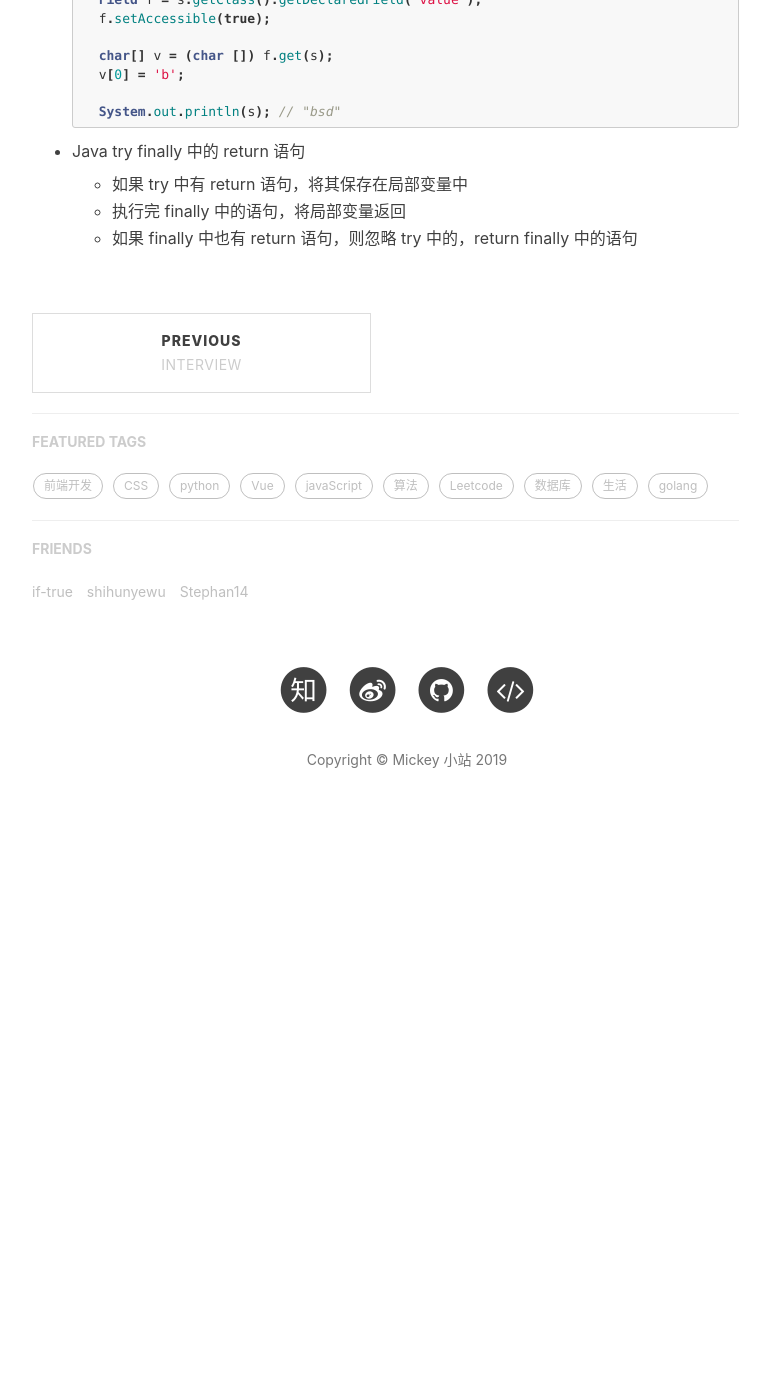
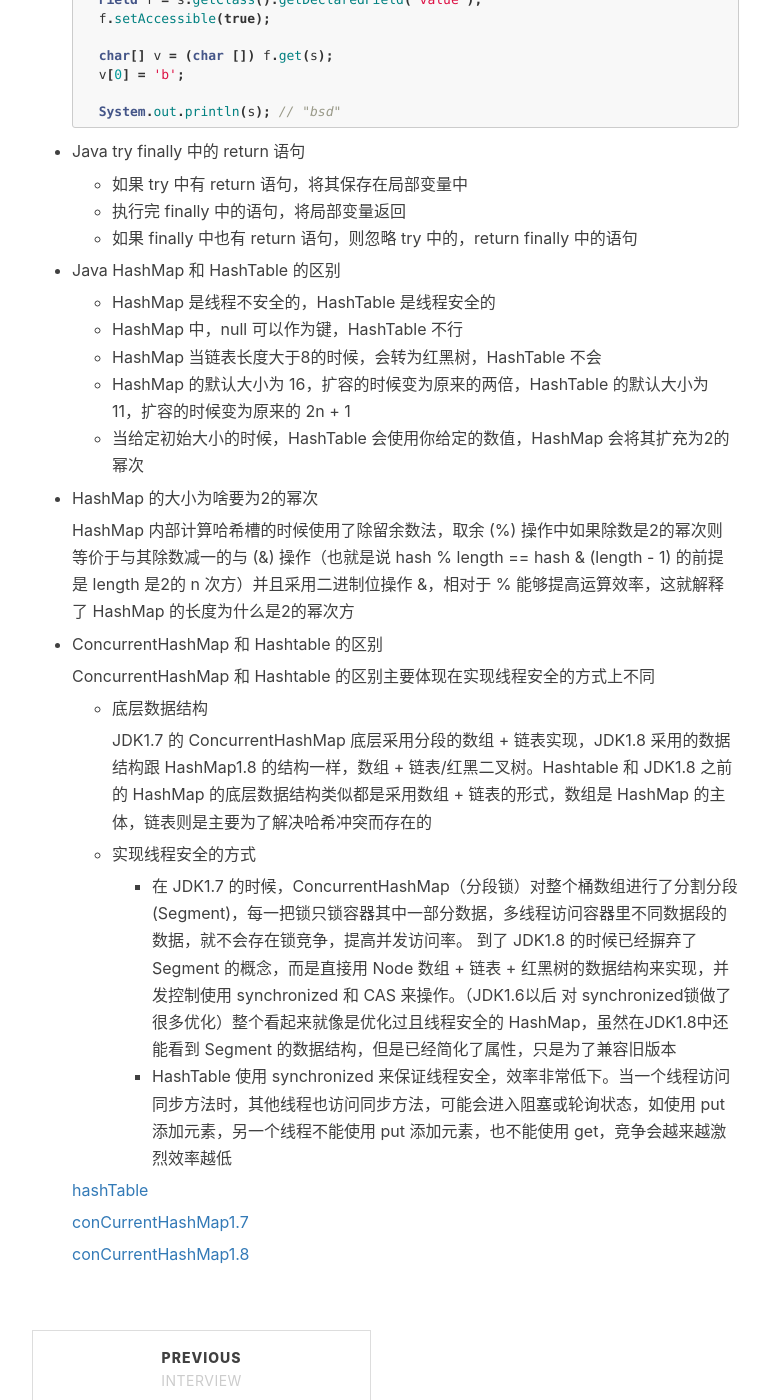
Before and after one commit to mickey0524/mickey0524.github.io, a Jekyll site: the page built from _posts/2019-03-21-begin-java.md, in a window 1280 px wide and 1400 px high, scrolled down 8584 px. Shown: the whole window, without its empty margins (233-1003 px from the left). Built offline with Jekyll 4.4.1, drawn with Linux system fonts in a browser that asks for light colours; nearby versions of some CDN libraries; comment, search, counter and statistics services are not loaded; before the commit the page ends 9420 px from its top, so only the background shows below that.

Commit message:
feat(java): update java

```diff
--- a/_posts/2019-03-21-begin-java.md
+++ b/_posts/2019-03-21-begin-java.md
@@ -457,3 +457,34 @@ tags:
 	* 如果 try 中有 return 语句，将其保存在局部变量中
 	* 执行完 finally 中的语句，将局部变量返回
 	* 如果 finally 中也有 return 语句，则忽略 try 中的，return finally 中的语句
+
+* Java HashMap 和 HashTable 的区别
+
+	* HashMap 是线程不安全的，HashTable 是线程安全的
+	* HashMap 中，null 可以作为键，HashTable 不行
+	* HashMap 当链表长度大于8的时候，会转为红黑树，HashTable 不会
+	* HashMap 的默认大小为 16，扩容的时候变为原来的两倍，HashTable 的默认大小为 11，扩容的时候变为原来的 2n + 1
+	* 当给定初始大小的时候，HashTable 会使用你给定的数值，HashMap 会将其扩充为2的幂次
+
+* HashMap 的大小为啥要为2的幂次
+
+	HashMap 内部计算哈希槽的时候使用了除留余数法，取余 (%) 操作中如果除数是2的幂次则等价于与其除数减一的与 (&) 操作（也就是说 hash % length == hash & (length - 1) 的前提是 length 是2的 n 次方）并且采用二进制位操作 &，相对于 % 能够提高运算效率，这就解释了 HashMap 的长度为什么是2的幂次方
+
+* ConcurrentHashMap 和 Hashtable 的区别
+
+	ConcurrentHashMap 和 Hashtable 的区别主要体现在实现线程安全的方式上不同
+
+	* 底层数据结构
+
+		JDK1.7 的 ConcurrentHashMap 底层采用分段的数组 + 链表实现，JDK1.8 采用的数据结构跟 HashMap1.8 的结构一样，数组 + 链表/红黑二叉树。Hashtable 和 JDK1.8 之前的 HashMap 的底层数据结构类似都是采用数组 + 链表的形式，数组是 HashMap 的主体，链表则是主要为了解决哈希冲突而存在的
+
+	* 实现线程安全的方式
+
+		* 在 JDK1.7 的时候，ConcurrentHashMap（分段锁）对整个桶数组进行了分割分段(Segment)，每一把锁只锁容器其中一部分数据，多线程访问容器里不同数据段的数据，就不会存在锁竞争，提高并发访问率。 到了 JDK1.8 的时候已经摒弃了 Segment 的概念，而是直接用 Node 数组 + 链表 + 红黑树的数据结构来实现，并发控制使用 synchronized 和 CAS 来操作。（JDK1.6以后 对 synchronized锁做了很多优化）整个看起来就像是优化过且线程安全的 HashMap，虽然在JDK1.8中还能看到 Segment 的数据结构，但是已经简化了属性，只是为了兼容旧版本
+		* HashTable 使用 synchronized 来保证线程安全，效率非常低下。当一个线程访问同步方法时，其他线程也访问同步方法，可能会进入阻塞或轮询状态，如使用 put 添加元素，另一个线程不能使用 put 添加元素，也不能使用 get，竞争会越来越激烈效率越低
+
+	[hashTable](/img/in-post/begin-java/hashTable.jpeg)
+
+	[conCurrentHashMap1.7](/img/in-post/begin-java/conCurrentHashMap1.7.jpeg)
+
+	[conCurrentHashMap1.8](/img/in-post/begin-java/conCurrentHashMap1.8.jpeg)
```
Also changed, not shown: img/in-post/begin-java/conCurrentHashMap1.7.jpeg (added), img/in-post/begin-java/conCurrentHashMap1.8.jpeg (added), img/in-post/begin-java/hashTable.jpeg (added).
